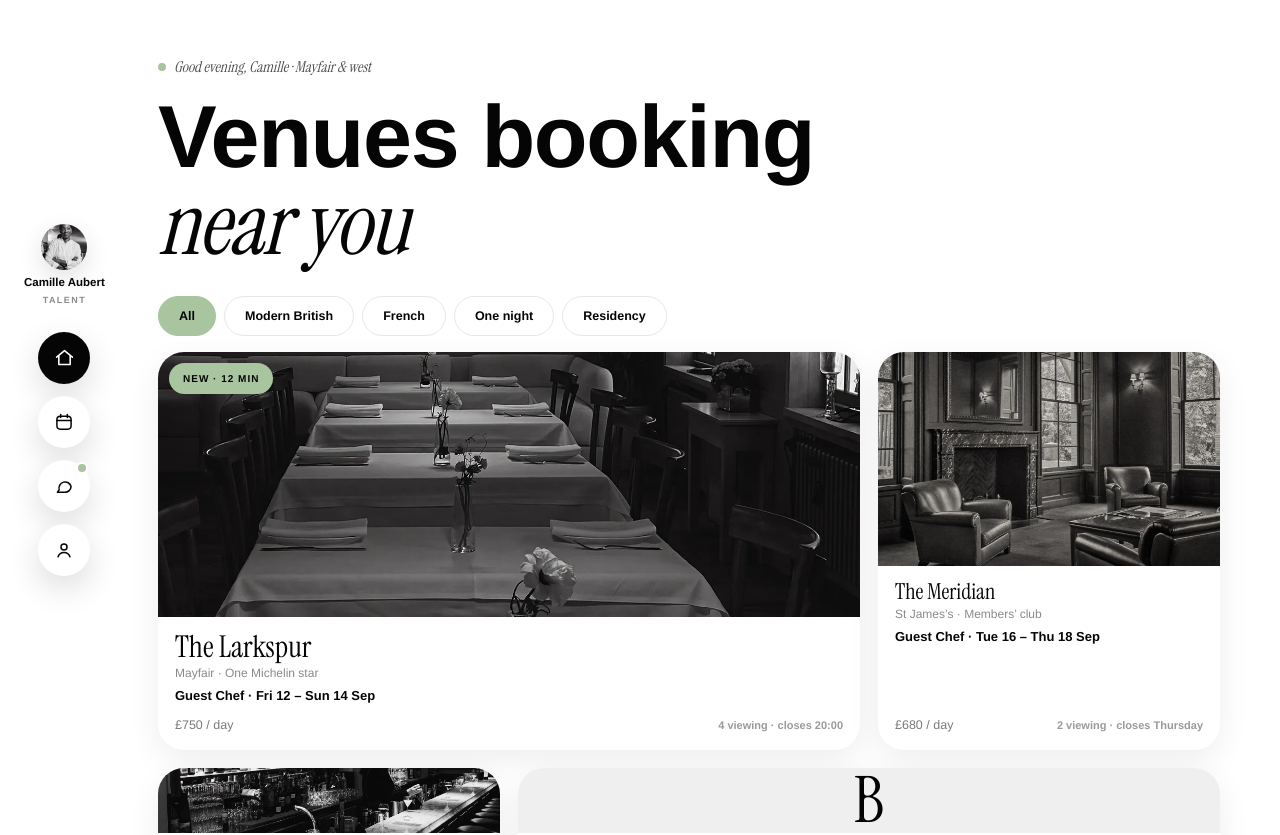
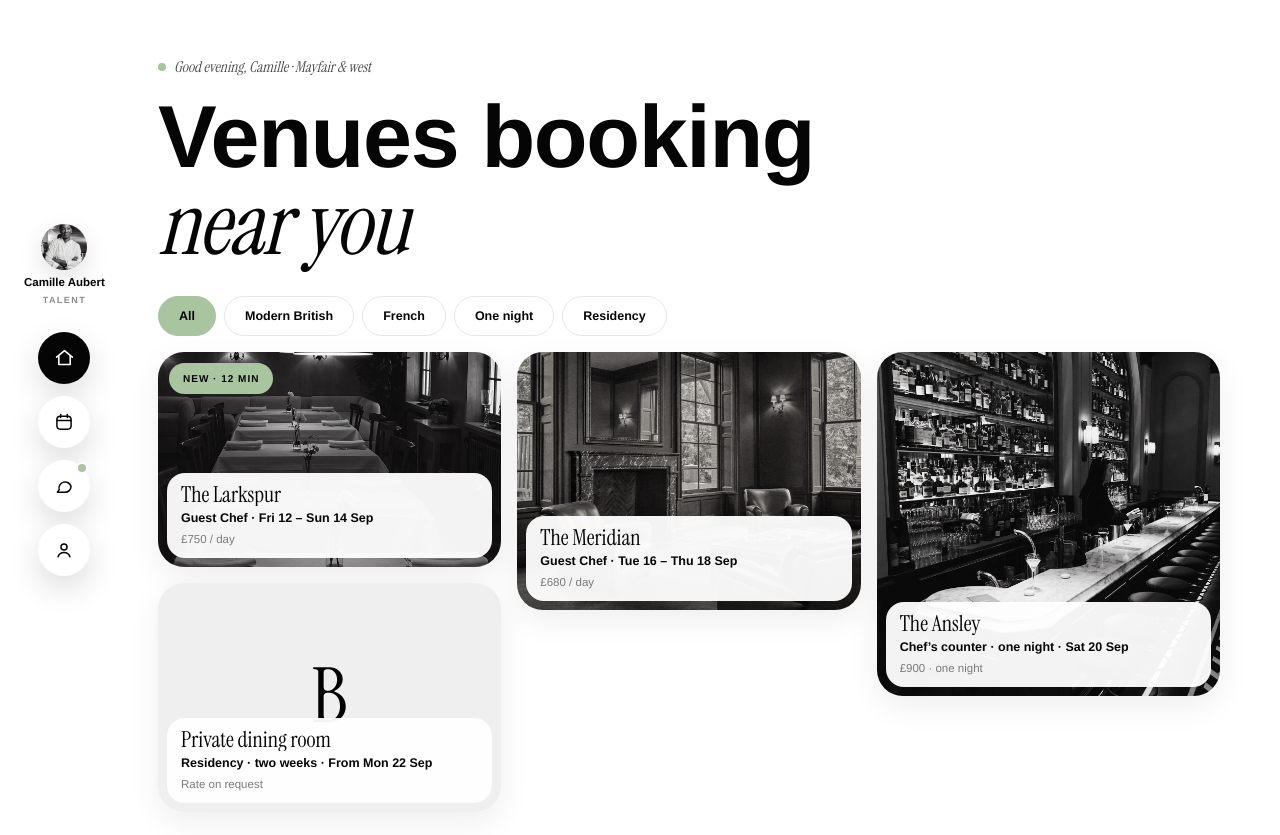
Before and after one commit to Envo-Entity/dyuknow, a Next.js app: page /talent in a window 1280 px wide. Shown: the top 835 px of the page. Built offline with nearby package versions, Linux system fonts and the light colour scheme.

Commit message:
refactor: replace custom grid layouts with reusable PhotoMosaic component and remove FeedCard

```diff
--- a/app/talent/page.tsx
+++ b/app/talent/page.tsx
@@ -13,7 +13,7 @@ export default function TalentHomePage() {
         <br />
         <span className="font-serif font-normal italic">near you</span>
       </h1>
-      <OpportunityFeed showScarcity />
+      <OpportunityFeed />
     </Page>
   );
 }
--- a/components/talent/FeedCard.tsx
+++ /dev/null
@@ -1,46 +0,0 @@
-import Link from "next/link";
-import { PhotoTile } from "@/components/ui/PhotoTile";
-import { cn } from "@/lib/cn";
-import type { FeedItem } from "@/lib/types";
-
-interface FeedCardProps {
-  item: FeedItem;
-  showScarcity: boolean;
-  large?: boolean;
-  className?: string;
-}
-
-export function FeedCard({ item, showScarcity, large = false, className }: FeedCardProps) {
-  return (
-    <Link
-      href={`/talent/venue/${item.id}`}
-      className={cn(
-        "group flex flex-col overflow-hidden rounded-[26px] bg-paper shadow-[0_10px_32px_rgba(5,5,5,0.07)] transition-[transform,box-shadow] duration-300 ease-[cubic-bezier(0.2,0.7,0.2,1)] hover:-translate-y-1 hover:shadow-[0_24px_56px_rgba(5,5,5,0.13)]",
-        className
-      )}
-    >
-      <PhotoTile mono={item.mono} photoUrl={item.photo} monoSize={64} className="aspect-[16/10]">
-        {item.isNew && (
-          <span className="absolute left-[11px] top-[11px] rounded-full bg-sage px-3.5 py-2 text-[10px] font-bold uppercase tracking-[0.1em] text-ink">
-            New · 12 min
-          </span>
-        )}
-      </PhotoTile>
-      <div className="flex flex-1 flex-col gap-[3px] px-[17px] pb-4 pt-3.5">
-        <div className={cn("font-serif leading-[1.05]", large ? "text-[24px] lg:text-[30px]" : "text-[19px] lg:text-[22px]")}>
-          {item.venue}
-        </div>
-        <div className="text-xs text-label">{item.area}</div>
-        <div className="mt-0.5 text-[13px] font-semibold">
-          {item.role} · {item.dates}
-        </div>
-        <div className="mt-auto flex flex-wrap items-baseline justify-between gap-2.5 pt-[7px]">
-          <span className="whitespace-nowrap text-[12.5px] text-muted">{item.rate}</span>
-          {showScarcity && item.scarcity && (
-            <span className="whitespace-nowrap text-[11px] font-semibold text-faint">{item.scarcity}</span>
-          )}
-        </div>
-      </div>
-    </Link>
-  );
-}
--- a/components/talent/OpportunityFeed.tsx
+++ b/components/talent/OpportunityFeed.tsx
@@ -2,20 +2,23 @@
 
 import { useState } from "react";
 import { Chip } from "@/components/ui/Chip";
-import { FeedCard } from "./FeedCard";
+import { PhotoMosaic } from "@/components/ui/PhotoMosaic";
 import { CHIPS, FEED } from "@/lib/data";
 
-const SPAN_DESKTOP: Record<string, string> = {
-  larkspur: "lg:col-[1/span_2] lg:row-[1/span_2]",
-  meridian: "lg:col-[3] lg:row-[1/span_2]",
-  ansley: "lg:col-[1] lg:row-[3]",
-  belgravia: "lg:col-[2/span_2] lg:row-[3]",
-};
+// Same rule as RoleMosaic: tall on phone (so the photo has room to breathe
+// under a dense text overlay), relaxing to landscape at md — no per-venue
+// tuning needed, any feed length keeps repeating it.
+const ASPECT_PATTERN = [
+  "aspect-[4/5] md:aspect-[16/10]",
+  "aspect-[3/4] md:aspect-[4/3]",
+  "aspect-square",
+  "aspect-[5/6] md:aspect-[3/2]",
+];
 
-export function OpportunityFeed({ showScarcity }: { showScarcity: boolean }) {
+export function OpportunityFeed() {
   const [filter, setFilter] = useState<string>("All");
   const feed = FEED.filter((f) => filter === "All" || f.tag === filter);
-  const unfiltered = filter === "All";
+  const items = feed.map((item) => ({ ...item, href: `/talent/venue/${item.id}` }));
 
   return (
     <>
@@ -26,18 +29,28 @@ export function OpportunityFeed({ showScarcity }: { showScarcity: boolean }) {
           </Chip>
         ))}
       </div>
-      {feed.length > 0 ? (
-        <div className="mt-4 grid grid-cols-1 gap-4 lg:grid-cols-3 lg:auto-rows-[190px] lg:gap-[18px]">
-          {feed.map((item) => (
-            <FeedCard
-              key={item.id}
-              item={item}
-              showScarcity={showScarcity}
-              large={item.id === "larkspur"}
-              className={unfiltered ? SPAN_DESKTOP[item.id] : undefined}
-            />
-          ))}
-        </div>
+      {items.length > 0 ? (
+        <PhotoMosaic
+          className="mt-4"
+          items={items}
+          aspectPattern={ASPECT_PATTERN}
+          renderBadge={(item) =>
+            item.isNew ? (
+              <span className="absolute left-[11px] top-[11px] rounded-full bg-sage px-3.5 py-2 text-[10px] font-bold uppercase tracking-[0.1em] text-ink">
+                New · 12 min
+              </span>
+            ) : null
+          }
+          renderOverlay={(item) => (
+            <>
+              <div className="truncate font-serif text-[19px] leading-[1.05] md:text-[22px]">{item.venue}</div>
+              <div className="truncate text-[12.5px] font-semibold">
+                {item.role} · {item.dates}
+              </div>
+              <div className="truncate text-[11.5px] text-muted">{item.rate}</div>
+            </>
+          )}
+        />
       ) : (
         <div className="mt-4 flex items-center justify-center rounded-[26px] bg-mist p-6 font-serif text-lg italic text-muted">
           Nothing in this register tonight.
--- /dev/null
+++ b/components/ui/PhotoMosaic.tsx
@@ -0,0 +1,83 @@
+import Link from "next/link";
+import type { ReactNode } from "react";
+import { PhotoTile } from "@/components/ui/PhotoTile";
+
+const TILE_CLASS =
+  "group relative block w-full overflow-hidden rounded-[26px] shadow-[0_10px_32px_rgba(5,5,5,0.07)] transition-[transform,box-shadow] duration-300 ease-[cubic-bezier(0.2,0.7,0.2,1)] hover:-translate-y-1 hover:shadow-[0_24px_56px_rgba(5,5,5,0.13)]";
+
+interface PhotoMosaicItem {
+  id: string;
+  href: string;
+  mono: string;
+  photo?: string;
+}
+
+interface PhotoMosaicProps<T extends PhotoMosaicItem> {
+  items: T[];
+  aspectPattern: string[];
+  monoSize?: number;
+  renderOverlay: (item: T) => ReactNode;
+  renderBadge?: (item: T) => ReactNode;
+  className?: string;
+}
+
+// Splits items round-robin into `count` columns, e.g. [0,1,2,3,4] with
+// count=3 -> [[0,3],[1,4],[2]]. Rendering each bucket as its own flex column
+// (instead of relying on CSS `columns-N`, which balances column count/height
+// per browser engine and can render fewer columns than requested — Chromium
+// and WebKit disagree here) keeps the column count exact in every browser.
+function splitIntoColumns<T>(items: T[], count: number): T[][] {
+  const columns: T[][] = Array.from({ length: count }, () => []);
+  items.forEach((item, index) => columns[index % count].push(item));
+  return columns;
+}
+
+// Shared masonry mechanics for every "grid of photo cards linking somewhere"
+// screen (venue roles, talent opportunities, ...). One column/gap/aspect-
+// cycling implementation so every mosaic in the app behaves identically —
+// only the data and overlay content differ per screen.
+export function PhotoMosaic<T extends PhotoMosaicItem>({
+  items,
+  aspectPattern,
+  monoSize = 76,
+  renderOverlay,
+  renderBadge,
+  className = "",
+}: PhotoMosaicProps<T>) {
+  if (items.length === 0) return null;
+
+  const renderTile = (item: T, index: number) => {
+    const aspect = aspectPattern[index % aspectPattern.length];
+    return (
+      <Link key={item.id} href={item.href} className={`${TILE_CLASS} ${aspect}`}>
+        <PhotoTile mono={item.mono} photoUrl={item.photo} monoSize={monoSize} className="h-full w-full">
+          {renderBadge?.(item)}
+          <div className="absolute bottom-[9px] left-[9px] right-[9px] flex flex-col gap-[3px] rounded-[18px] bg-white/95 px-3.5 py-2.5">
+            {renderOverlay(item)}
+          </div>
+        </PhotoTile>
+      </Link>
+    );
+  };
+
+  const indexed = items.map((item, index) => ({ item, index }));
+
+  return (
+    <>
+      <div className={`grid grid-cols-2 gap-x-[13px] md:hidden ${className}`}>
+        {splitIntoColumns(indexed, 2).map((column, colIndex) => (
+          <div key={colIndex} className="flex flex-col gap-[13px]">
+            {column.map(({ item, index }) => renderTile(item, index))}
+          </div>
+        ))}
+      </div>
+      <div className={`hidden md:grid md:grid-cols-3 md:gap-x-4 ${className}`}>
+        {splitIntoColumns(indexed, 3).map((column, colIndex) => (
+          <div key={colIndex} className="flex flex-col gap-4">
+            {column.map(({ item, index }) => renderTile(item, index))}
+          </div>
+        ))}
+      </div>
+    </>
+  );
+}
--- a/components/venue/RoleMosaic.tsx
+++ b/components/venue/RoleMosaic.tsx
@@ -1,47 +1,30 @@
-import Link from "next/link";
-import { PhotoTile } from "@/components/ui/PhotoTile";
+import { PhotoMosaic } from "@/components/ui/PhotoMosaic";
 import { ROLES } from "@/lib/data";
+import type { RoleDef } from "@/lib/types";
 
-const SPAN_MOBILE: Record<string, string> = {
-  "head-chef": "col-span-2 row-span-2",
-  sommelier: "row-span-2",
-};
+// Cycles every 4 roles through tall / tall / square / wide shapes — no
+// per-N tuning needed, any role count just keeps repeating the pattern.
+const ASPECT_PATTERN = [
+  "aspect-[3/5] md:aspect-[4/3.5]",
+  "aspect-[2/3] md:aspect-[3/4]",
+  "aspect-square",
+  "aspect-[4/4.5] md:aspect-[4/3]",
+];
 
-const SPAN_DESKTOP: Record<string, string> = {
-  "head-chef": "lg:col-[1/span_2] lg:row-[1/span_3]",
-  sommelier: "lg:col-[3] lg:row-[1/span_2]",
-  "pastry-chef": "lg:col-[4] lg:row-[1]",
-  bartender: "lg:col-[4] lg:row-[2]",
-  "maitre-d": "lg:col-[3] lg:row-[3]",
-  mixologist: "lg:col-[4] lg:row-[3]",
-};
+export function RoleMosaic({ roles = ROLES }: { roles?: RoleDef[] }) {
+  const items = roles.map((role) => ({ ...role, href: `/venue/role/${role.id}` }));
 
-export function RoleMosaic() {
   return (
-    <div className="mt-7 grid grid-cols-2 auto-rows-[118px] gap-[13px] lg:mt-[38px] lg:h-[calc(100vh-340px)] lg:min-h-[520px] lg:grid-cols-4 lg:auto-rows-[1fr] lg:gap-4">
-      {ROLES.map((r) => (
-        <Link
-          key={r.id}
-          href={`/venue/role/${r.id}`}
-          className={`group relative overflow-hidden rounded-[26px] shadow-[0_10px_32px_rgba(5,5,5,0.07)] transition-[transform,box-shadow] duration-300 ease-[cubic-bezier(0.2,0.7,0.2,1)] hover:-translate-y-1 hover:shadow-[0_24px_56px_rgba(5,5,5,0.13)] ${SPAN_MOBILE[r.id] ?? ""} ${SPAN_DESKTOP[r.id] ?? ""}`}
-        >
-          <PhotoTile
-            mono={r.mono}
-            photoUrl={r.photo}
-            monoSize={76}
-            className="h-full w-full"
-          >
-            <div className="absolute bottom-[9px] left-[9px] right-[9px] flex flex-col gap-px rounded-[18px] bg-white/95 px-3.5 py-2.5">
-              <div
-                className={`font-serif leading-[1.05] ${r.id === "head-chef" ? "text-[23px] lg:text-[32px]" : "text-[19px] lg:text-[22px]"}`}
-              >
-                {r.name}
-              </div>
-              <div className="text-xs text-muted">{r.metric}</div>
-            </div>
-          </PhotoTile>
-        </Link>
-      ))}
-    </div>
+    <PhotoMosaic
+      className="mt-7 md:mt-[38px]"
+      items={items}
+      aspectPattern={ASPECT_PATTERN}
+      renderOverlay={(item) => (
+        <>
+          <div className="font-serif text-[19px] leading-[1.05] md:text-[22px]">{item.name}</div>
+          <div className="text-xs text-muted">{item.metric}</div>
+        </>
+      )}
+    />
   );
 }
```
